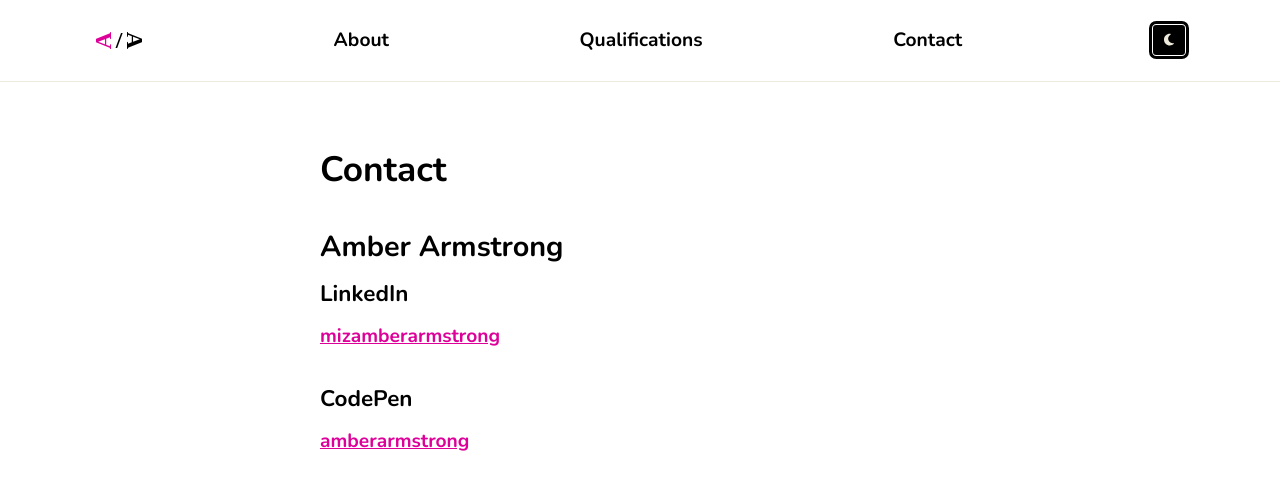
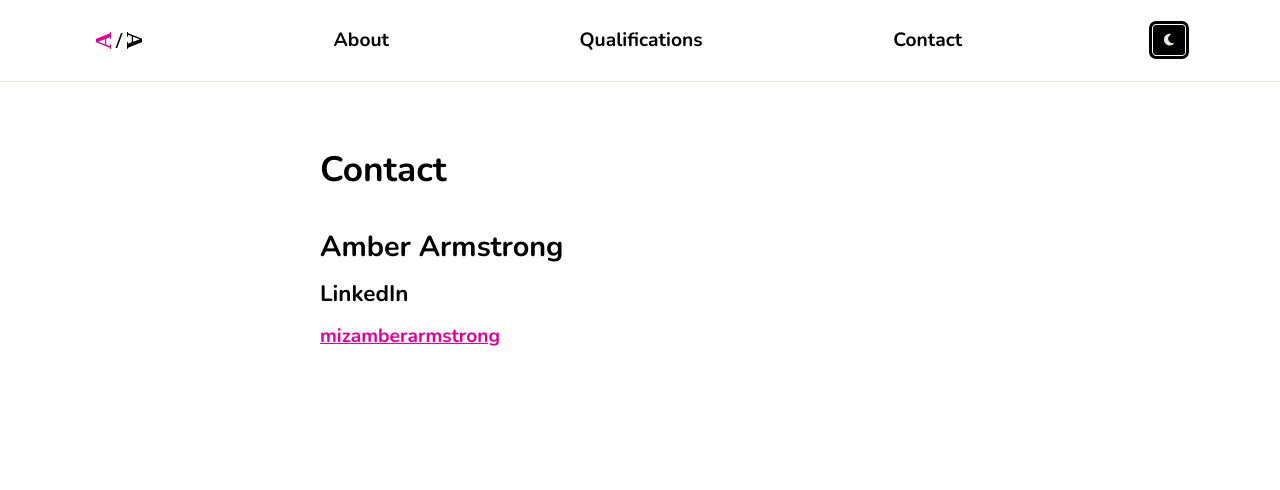
Before and after one commit to amberfrontend/website, a React (Create React App) app: page /contact in a window 1280 px wide. Shown: the top 490 px of the page. Built offline with nearby package versions, Linux system fonts and the light colour scheme; a web font is replaced by a local one.

Commit message:
Remove codepen

```diff
--- a/src/pages/Contact/Contact.tsx
+++ b/src/pages/Contact/Contact.tsx
@@ -23,12 +23,6 @@ export default function Contact() {
           mizamberarmstrong
         </Link>
       </p>
-      <h3>CodePen</h3>
-      <p>
-        <Link href="https://codepen.io/amberarmstrong" external type="BODY">
-          amberarmstrong
-        </Link>
-      </p>
     </>
   );
 }
```
